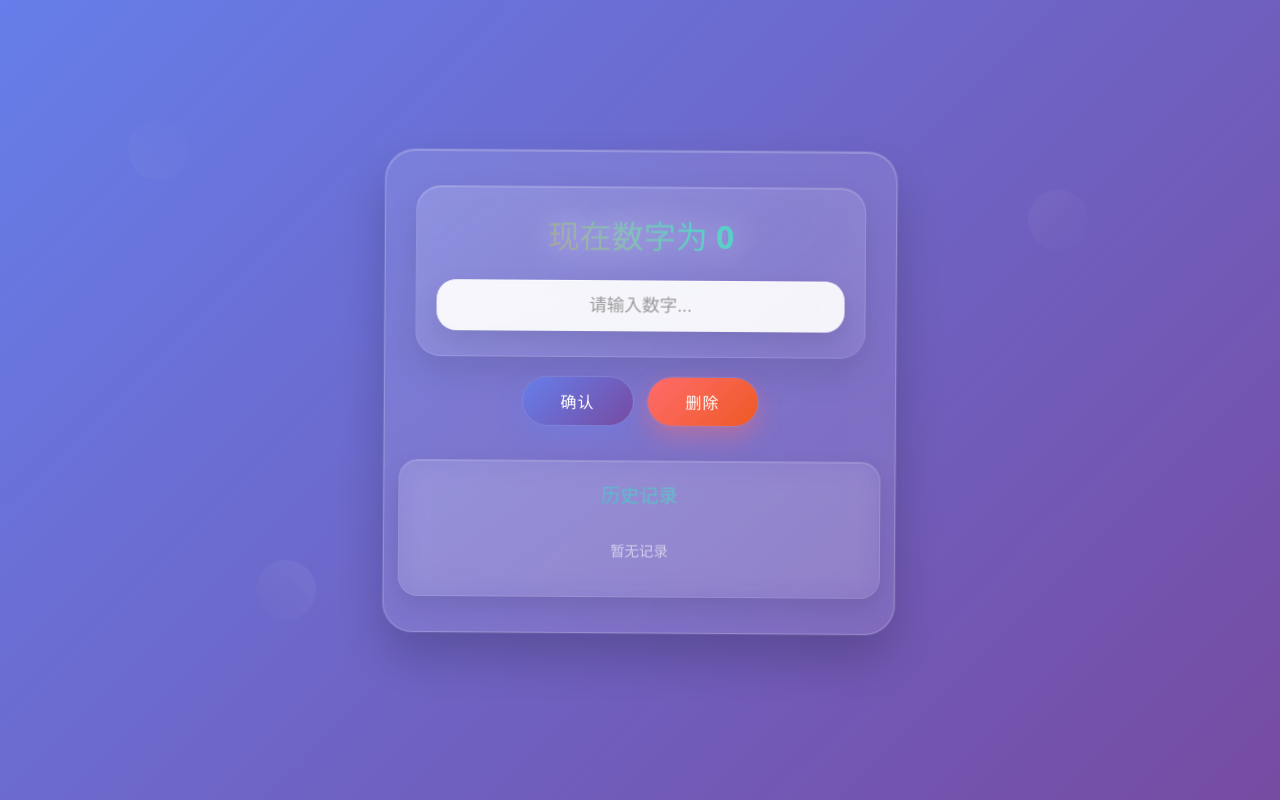
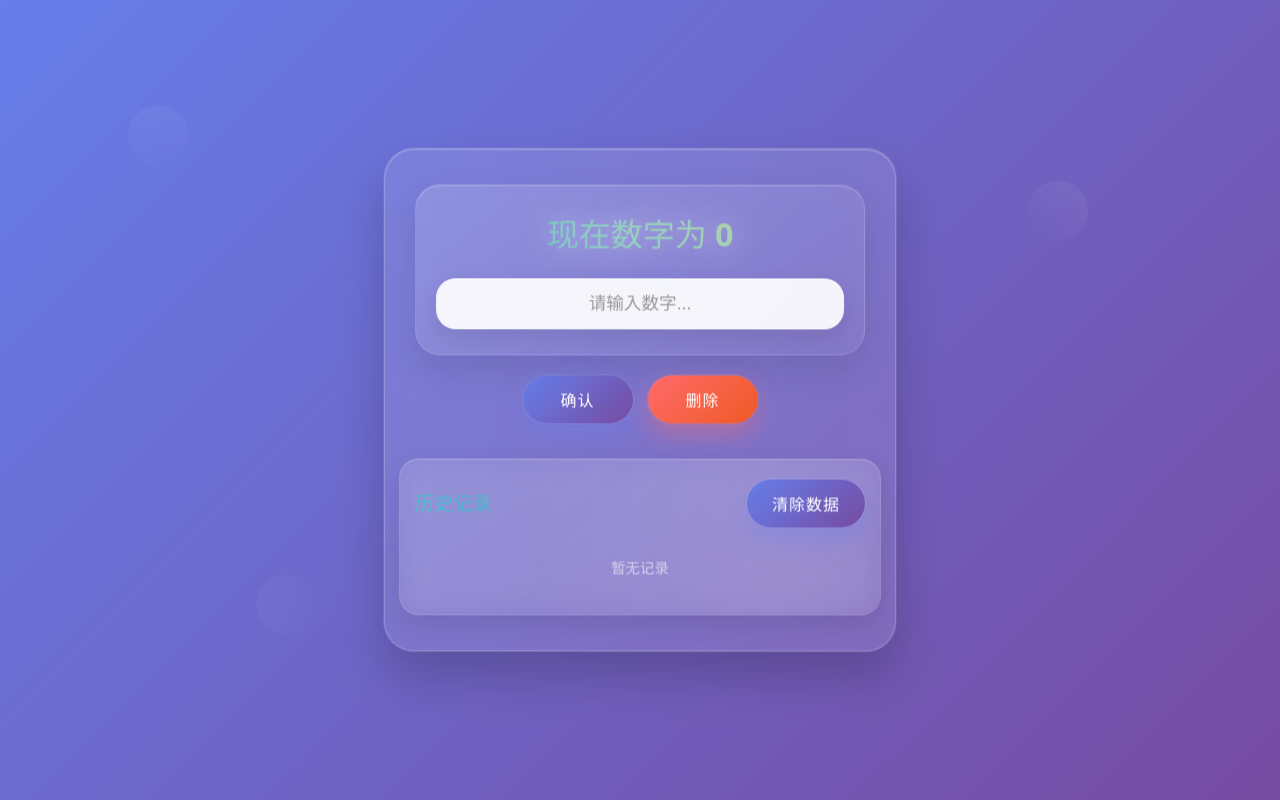
Before and after one commit to Furyu339/MyReact, a React (Vite) app: page / in a window 1280 px wide. Built offline with nearby package versions, Linux system fonts and the light colour scheme.

Commit message:
优化历史记录布局：将标题和清除按钮放在同一行

```diff
--- a/src/App.css
+++ b/src/App.css
@@ -275,12 +275,21 @@ button span {
   100% { left: 100%; }
 }
 
+/* 历史记录头部容器 */
+.history-header {
+  display: flex;
+  justify-content: space-between;
+  align-items: center;
+  margin-bottom: 15px;
+  width: 100%;
+}
+
 /* 历史记录标题样式 */
 .history-title {
   font-size: 1.2rem;
   font-weight: 700;
-  margin: 0 0 15px 0;
-  text-align: center;
+  margin: 0;
+  text-align: left;
   background: linear-gradient(45deg, #4ecdc4, #45b7d1, #96ceb4);
   background-size: 200% 200%;
   -webkit-background-clip: text;
--- a/src/App.jsx
+++ b/src/App.jsx
@@ -1,4 +1,4 @@
-import { useState } from "react";
+import { useState, useRef } from "react";
 import "./App.css";
 
 // 自定义弹窗组件
@@ -24,11 +24,12 @@ function App() {
   const [inputValue, setInputValue] = useState(""); // 输入框的值
   const [errMsg, setErrMsg] = useState(""); // 错误信息
   const [history, setHistory] = useState([]); // 历史记录
-  const [modalData, setModalData] = useState({ // 弹窗数据
+  const [modalData, setModalData] = useState({
+    // 弹窗数据
     isOpen: false,
     title: "",
     message: "",
-    icon: ""
+    icon: "",
   });
 
   const showModal = (title, message, icon) => {
@@ -36,7 +37,7 @@ function App() {
       isOpen: true,
       title,
       message,
-      icon
+      icon,
     });
   };
 
@@ -45,7 +46,7 @@ function App() {
       isOpen: false,
       title: "",
       message: "",
-      icon: ""
+      icon: "",
     });
   };
 
@@ -64,10 +65,28 @@ function App() {
       setErrMsg(errMessage);
       showModal("输入错误", errMessage, "❌");
     } else {
-      setCount(Number(inputValue));
-      setHistory([...history, Number(inputValue)]);
+      const number = Number(inputValue); // 新输入的值
+      setCount(number); // 设置新输入的值
+      setHistory((prev) => {
+        const updated = [...prev, number]; // prev 是旧的值，number 是新输入的值，因此 updated 是新的历史记录列表
+        setTimeout(() => {
+          if (historyListRef.current) {
+            historyListRef.current.scrollTo({
+              top: historyListRef.current.scrollHeight,
+              behavior: "smooth",
+            });
+          }
+        }, 0);
+        return updated;
+      });
     }
   };
+
+  const handleClearHistory = () => {
+    setHistory([]);
+  };
+
+  const historyListRef = useRef(null);
 
   return (
     <>
@@ -94,13 +113,20 @@ function App() {
             </button>
           </div>
           <div className="history-container">
-            <p className="history-title">历史记录</p>
+            <div className="history-header">
+              <p className="history-title">历史记录</p>
+              <button className="confirm-btn" onClick={handleClearHistory}>
+                清除数据
+              </button>
+            </div>
             {history.length === 0 ? (
               <div className="history-empty">暂无记录</div>
             ) : (
-              <ul className="history-list">
+              <ul className="history-list" ref={historyListRef}>
                 {history.map((item, index) => (
-                  <li key={index} className="history-item">{item}</li>
+                  <li key={index} className="history-item">
+                    {item}
+                  </li>
                 ))}
               </ul>
             )}
```
